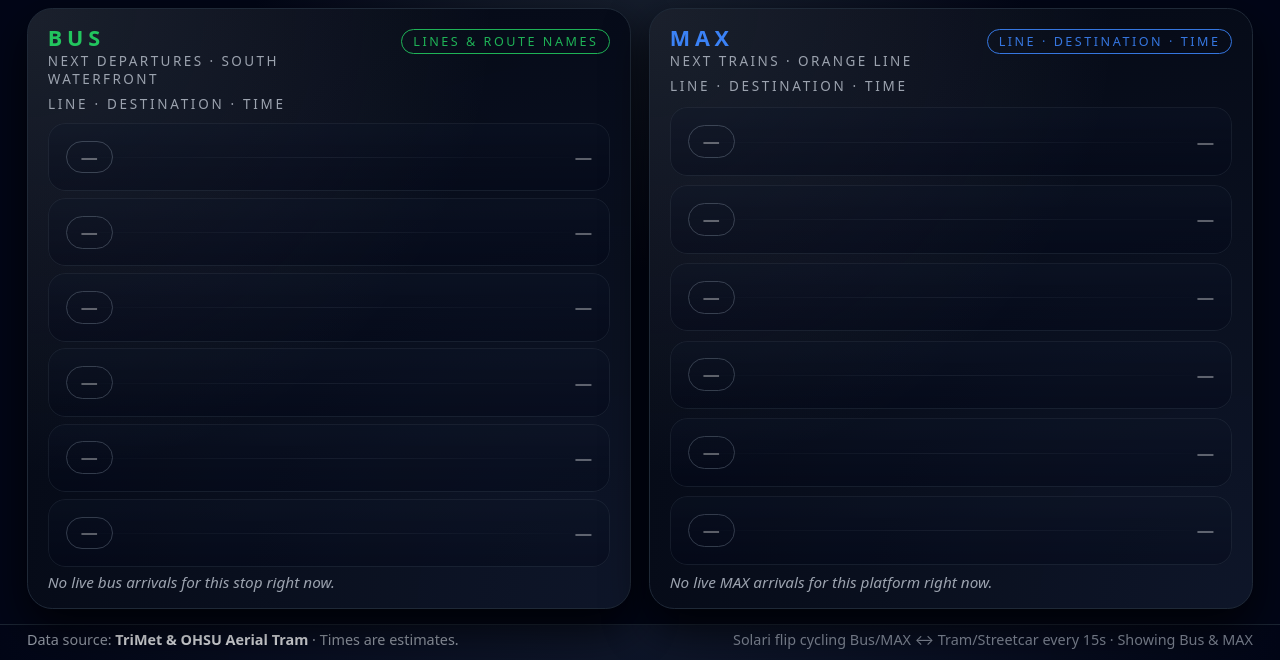
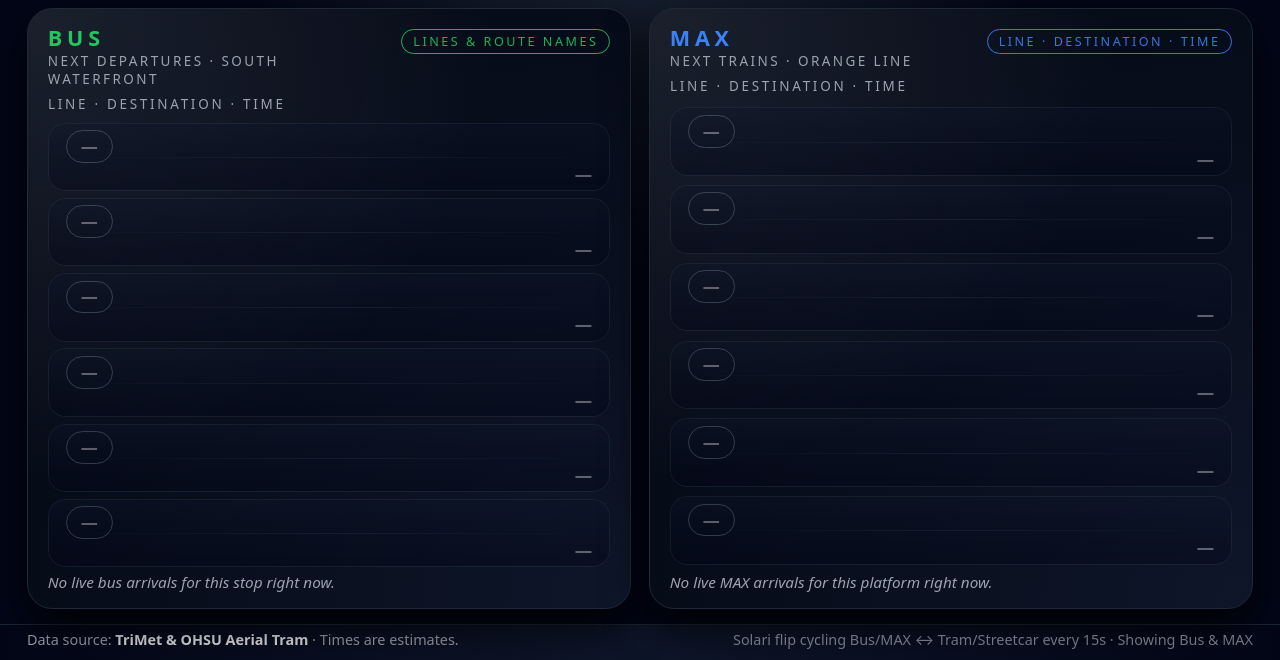
Before and after one commit to tiredmikepdx/StatusBoards, a plain HTML site: page South-Waterfront/index.html in a window 1280 px wide. Shown: the part 140-800 px from the top of the page. Drawn offline with Linux system fonts and the light colour scheme; no server answers.

Commit message:
Improve wrapping of arrival details

```diff
--- a/South-Waterfront/index.html
+++ b/South-Waterfront/index.html
@@ -378,21 +378,29 @@
 
     .solari-content > div {
       display: flex;
-      align-items: center;
+      align-items: flex-start;
       min-width: 0;
+      gap: 0.18rem;
     }
 
     .solari-content > div:nth-child(2) {
       overflow: hidden;
       text-overflow: ellipsis;
-      white-space: nowrap;
+      white-space: normal;
+      line-height: 1.1;
+      overflow-wrap: anywhere;
     }
 
     .solari-content > div:nth-child(3) {
       overflow: hidden;
       text-overflow: ellipsis;
-      white-space: nowrap;
+      white-space: normal;
       justify-content: flex-end;
+      align-items: flex-end;
+      text-align: right;
+      flex-direction: column;
+      gap: 0.2rem;
+      overflow-wrap: anywhere;
     }
 
     .solari-flap {
@@ -511,13 +519,16 @@
     }
 
     .chip-time {
-      display: inline-flex;
-      align-items: center;
+      display: flex;
+      align-items: flex-end;
       justify-content: flex-end;
-      gap: 0.35rem;
+      flex-direction: column;
+      gap: 0.25rem;
       font-variant-numeric: tabular-nums;
       font-size: 0.92em;
-      white-space: nowrap;
+      white-space: normal;
+      text-align: right;
+      line-height: 1.15;
     }
 
     .chip-time span:first-child {
```
